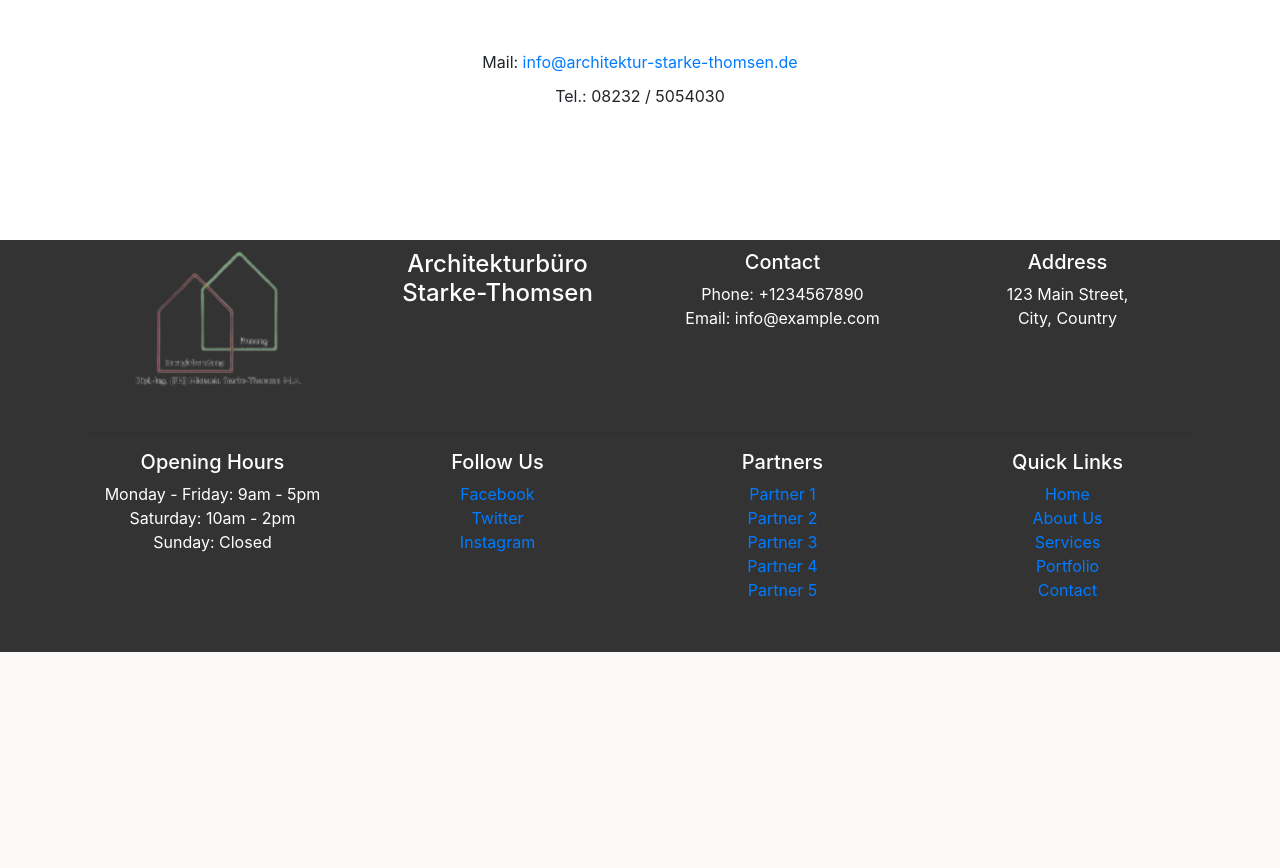
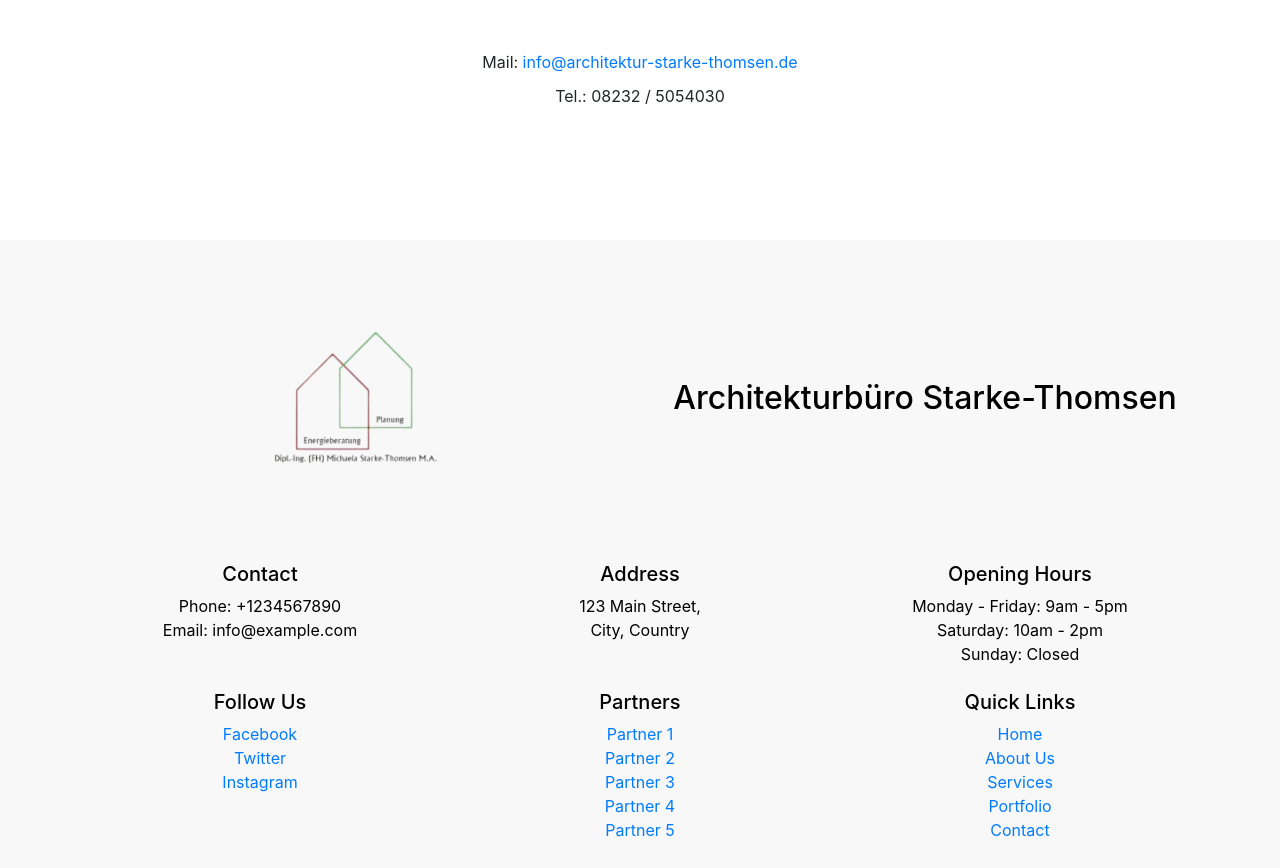
Before and after one commit to DouniaBK/arkitekture-MST, a Django app: page / in a window 1280 px wide. Shown: the part 2587-3455 px from the top of the page. Before the commit the page ends 3239 px from the top, so only its background shows below. Run offline with Django 5.2, Linux system fonts and the light colour scheme; some libraries are stand-ins or nearby versions.

Commit message:
fix: basic footer style

```diff
--- a/home/static/home/css/styles.css
+++ b/home/static/home/css/styles.css
@@ -66,13 +66,17 @@ nav ul li a {
 }
 
 .footer {
-    background: #333;
-    color: #fff;
+    background-color: rgba(248, 248, 248, 1);
+    color: #000000;
     text-align: center;
     padding: 10px 0;
     width: 100%;
 }
 
+.footer-logo {
+    max-width: 90px; /* Set the maximum width of the logo */
+    height: auto; /* Maintain aspect ratio */
+}
 .footer p {
     margin: 0;
 }
--- a/home/templates/home/footer.html
+++ b/home/templates/home/footer.html
@@ -1,40 +1,39 @@
-{% load static %}
-<!-- footer.html -->
+{% load static %}<!-- footer.html -->
 <footer class="footer">
     <div class="container">
-        <div class="row">
-            <!-- Logo -->
-            <div class="col-lg-3 col-md-6 mb-4">
-                <img src="{% static 'home/images/logo-Architekturbüro-Starke-Thomsen-resized-nobg.png' %}" alt="Logo" class="footer-logo img-fluid">
+        <!-- First Section: Logo and Header -->
+        <div class="row mb-2">
+            <div class="col-md-6 align-self-start">
+                <img src="{% static 'home/images/logo-Architekturbüro-Starke-Thomsen-v2.png' %}" alt="Logo" class="footer-logo img-fluid">
             </div>
-            <!-- Header -->
-            <div class="col-lg-3 col-md-6 mb-4">
-                <h4 class="footer-heading">Architekturbüro Starke-Thomsen</h4>
+            <div class="col-md-6 align-self-center">
+                <h2 class="footer-heading">Architekturbüro Starke-Thomsen</h2>
             </div>
-            <!-- Contact Section -->
-            <div class="col-lg-3 col-md-6 mb-4">
+        </div>
+
+        <!-- Second Section: Contact, Address, and Opening Hours -->
+        <div class="row mb-4">
+            <div class="col-md-4">
                 <h5 class="footer-heading">Contact</h5>
                 <p>Phone: +1234567890</p>
                 <p>Email: info@example.com</p>
             </div>
-            <!-- Address Section -->
-            <div class="col-lg-3 col-md-6 mb-4">
+            <div class="col-md-4">
                 <h5 class="footer-heading">Address</h5>
                 <p>123 Main Street,</p>
                 <p>City, Country</p>
             </div>
-        </div>
-        <hr class="footer-divider">
-        <div class="row">
-            <!-- Opening Hours Section -->
-            <div class="col-lg-3 col-md-6 mb-4">
+            <div class="col-md-4">
                 <h5 class="footer-heading">Opening Hours</h5>
                 <p>Monday - Friday: 9am - 5pm</p>
                 <p>Saturday: 10am - 2pm</p>
                 <p>Sunday: Closed</p>
             </div>
-            <!-- Social Media Section -->
-            <div class="col-lg-3 col-md-6 mb-4">
+        </div>
+
+        <!-- Third Section: Social Media, Partners, and Quick Links -->
+        <div class="row">
+            <div class="col-md-4">
                 <h5 class="footer-heading">Follow Us</h5>
                 <ul class="list-unstyled">
                     <li><a href="#"><i class="fab fa-facebook"></i> Facebook</a></li>
@@ -42,8 +41,7 @@
                     <li><a href="#"><i class="fab fa-instagram"></i> Instagram</a></li>
                 </ul>
             </div>
-            <!-- Partners Links Section -->
-            <div class="col-lg-3 col-md-6 mb-4">
+            <div class="col-md-4">
                 <h5 class="footer-heading">Partners</h5>
                 <ul class="list-unstyled">
                     <li><a href="#">Partner 1</a></li>
@@ -53,8 +51,7 @@
                     <li><a href="#">Partner 5</a></li>
                 </ul>
             </div>
-            <!-- Footer Links Section -->
-            <div class="col-lg-3 col-md-6 mb-4">
+            <div class="col-md-4">
                 <h5 class="footer-heading">Quick Links</h5>
                 <ul class="list-unstyled">
                     <li><a href="#">Home</a></li>
```
